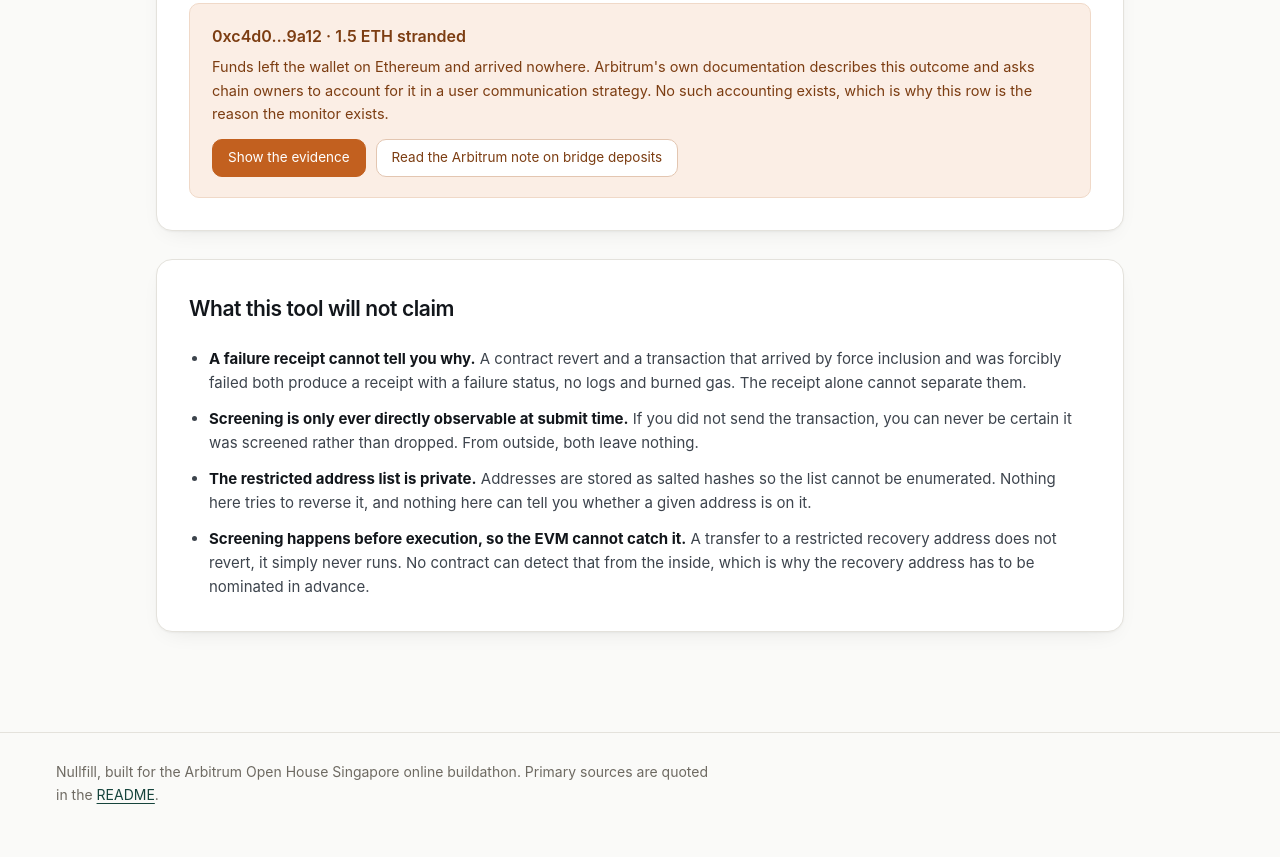
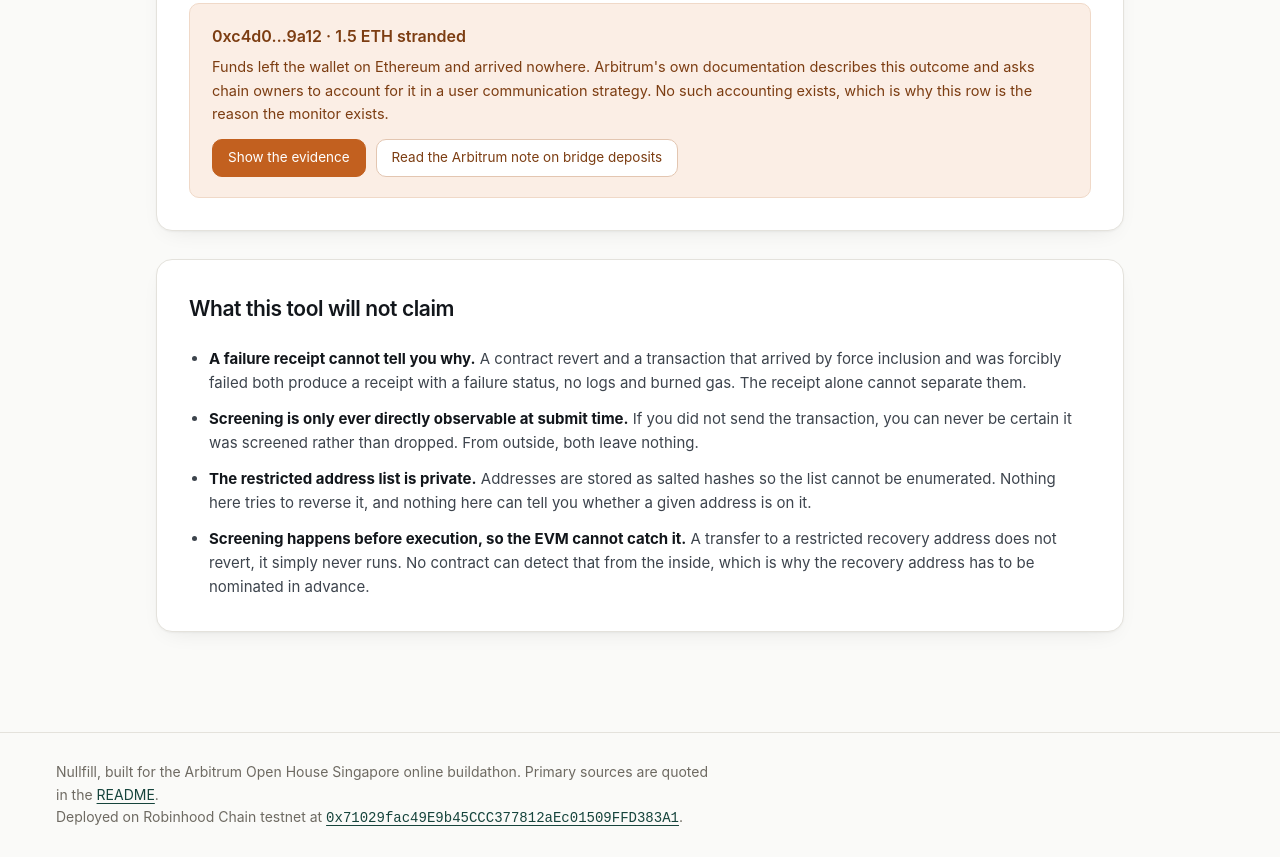
Before and after one commit to iamrobertmoore/Nullfill, a website with bundled scripts: page web/index.html in a window 1280 px wide. Shown: the part 2586-3443 px from the top of the page. Before the commit the page ends 3420 px from the top, so only its background shows below. Built offline with nearby package versions, Linux system fonts and the light colour scheme; no server answers.

Commit message:
Fix a broken footer link and surface the deployed address
The footer pointed at ../README.md. Served from the web/ folder, which
is exactly what GitHub Pages will do, that path resolves outside the
served root and 404s. Confirmed against a local server: GET /README.md
returned 404 while every other asset returned 200. The link now points
at the file on GitHub, which resolves from any host.

The deployed address joins the footer, so a reader on the console can
reach the contract without going back to the README. Nothing about the
page's behaviour changes: it still loads over HTTP and from file://,
with no build step and no new dependency.

Both footer links were checked in a rendered browser rather than in the
markup, and the status dot reads Robinhood Chain testnet 46630.

```diff
--- a/web/index.html
+++ b/web/index.html
@@ -150,7 +150,11 @@
   <p>
     Nullfill, built for the Arbitrum Open House Singapore online buildathon.
     Primary sources are quoted in the
-    <a href="../README.md">README</a>.
+    <a href="https://github.com/iamrobertmoore/Nullfill/blob/main/README.md">README</a>.
+  </p>
+  <p>
+    Deployed on Robinhood Chain testnet at
+    <a href="https://explorer.testnet.chain.robinhood.com/address/0x71029fac49E9b45CCC377812aEc01509FFD383A1"><code>0x71029fac49E9b45CCC377812aEc01509FFD383A1</code></a>.
   </p>
 </footer>
 
```
